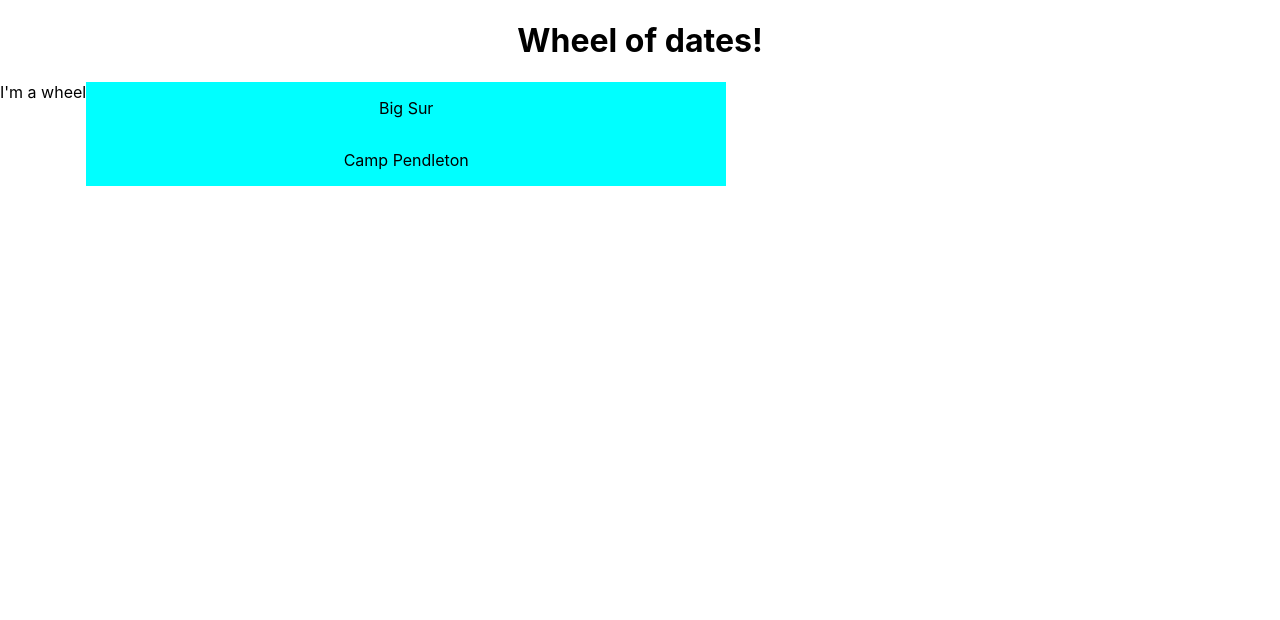
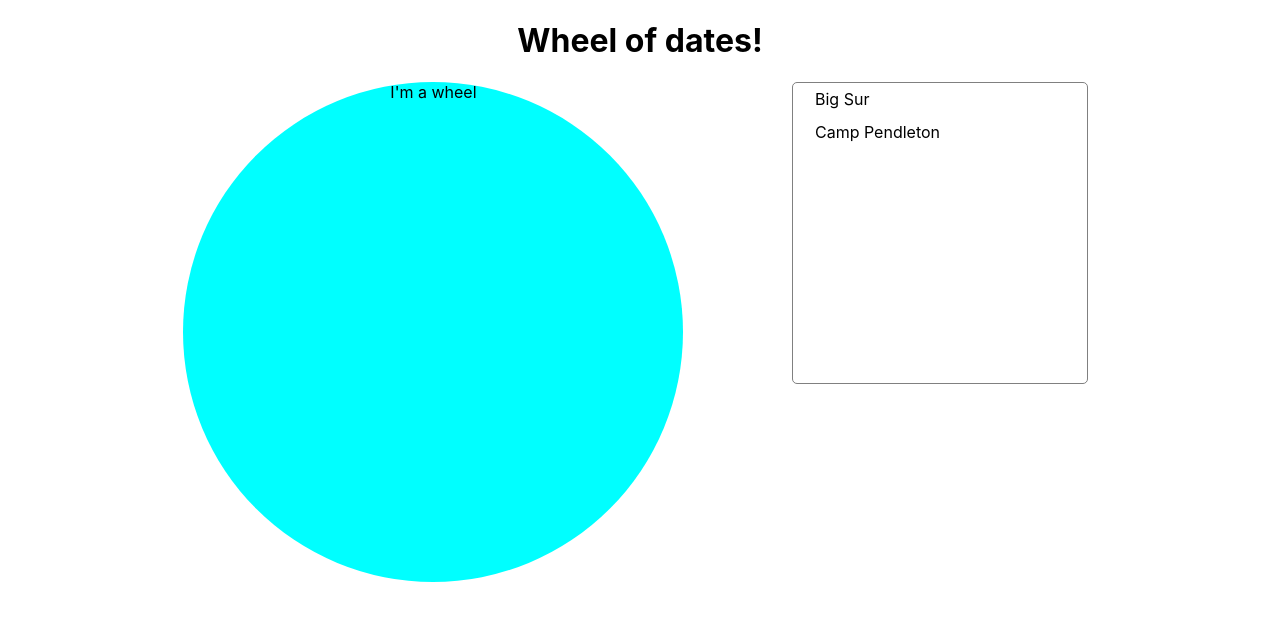
Before and after one commit to akrojas07/wheel, a React (Create React App) app: page / in a window 1280 px wide. Shown: the top 620 px of the page. Built offline with nearby package versions, Linux system fonts and the light colour scheme.

Commit message:
add styling for wheel

```diff
--- a/src/App.css
+++ b/src/App.css
@@ -5,17 +5,8 @@
 .body{
   display: flex;
   flex-direction: row;
-}
-
-.App-logo {
-  height: 40vmin;
-  pointer-events: none;
-}
-
-@media (prefers-reduced-motion: no-preference) {
-  .App-logo {
-    animation: App-logo-spin infinite 20s linear;
-  }
+  justify-content: right;
+  margin-right: 15%;
 }
 
 .App-header {
@@ -32,12 +23,3 @@
 .App-link {
   color: #61dafb;
 }
-
-@keyframes App-logo-spin {
-  from {
-    transform: rotate(0deg);
-  }
-  to {
-    transform: rotate(360deg);
-  }
-}
--- a/src/Components/inputForm/inputForm.css
+++ b/src/Components/inputForm/inputForm.css
@@ -1,8 +1,16 @@
 .inputformbox {
-    height: 100%;
-    width: 50%;
-    background-color: aqua;
+    height: 300px;
+    width: 25%;
     display: flex;
     flex-direction: column;
-    justify-content: center;
+    overflow: auto;
+    border: 1px solid gray;
+    border-radius: 5px;
+    margin-left: 10%;
+    padding-left: 2%;
+    line-height: 5%;
 }
+
+.inputformbox p {
+    text-align: left;
+}
--- /dev/null
+++ b/src/Components/wheel/wheel.css
@@ -0,0 +1,7 @@
+.wheel{
+    height: 500px;
+    width: 500px;
+    background-color: aqua;
+    border-radius: 50%;
+    display: inline;
+}
--- a/src/Components/wheel/wheelView.tsx
+++ b/src/Components/wheel/wheelView.tsx
@@ -1,6 +1,8 @@
+import './wheel.css';
+
 // Wheel placeholder
 function WheelView () {
-    return <>I'm a wheel</>
+    return <div className='wheel'>I'm a wheel</div>
 }
 
 export default WheelView;
```
